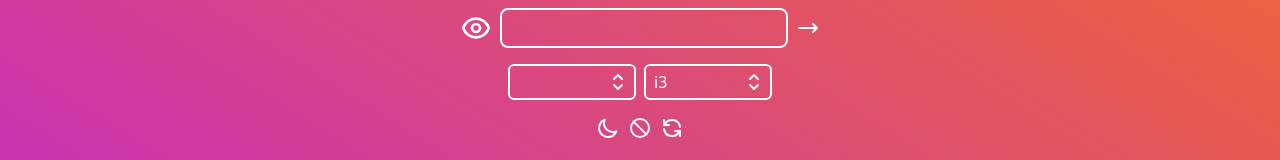
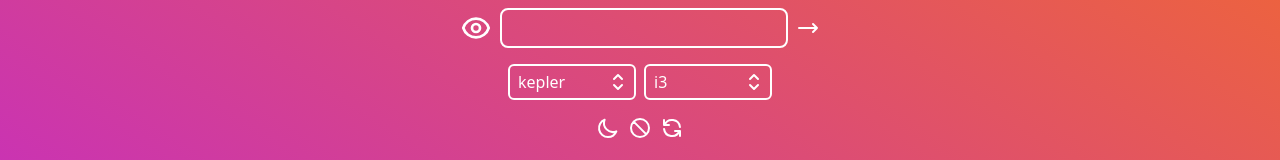
Before and after one commit to KeplerBoyce/lightdm-greeter, a Next.js app: page / in a window 1280 px wide. Shown: the part 358-518 px from the top of the page. Built offline with nearby package versions, Linux system fonts and the light colour scheme.

Commit message:
fix dropdown behavior

```diff
--- a/components/Dropdown.tsx
+++ b/components/Dropdown.tsx
@@ -3,13 +3,16 @@ import { Fragment, useEffect, useState } from "react";
 
 export default function Dropdown(props: {options: string[], selected?: string, callback: (value: string) => void}) {
     const {options, callback} = props;
-    const [selected, setSelected] = useState(props.selected ?? options[0]);
+    const [selected, setSelected] = useState("");
 
     useEffect(() => {
+        if (selected) return;
         if (props.selected) {
             setSelected(props.selected);
+        } else { //if selected prop is not provided, choose first in options list
+            setSelected(options[0]);
         }
-    }, [props.selected]);
+    }, [options, props.selected]);
 
     return (
         <div className="grow flex flex-col gap-1 min-w-[8rem]">
```
